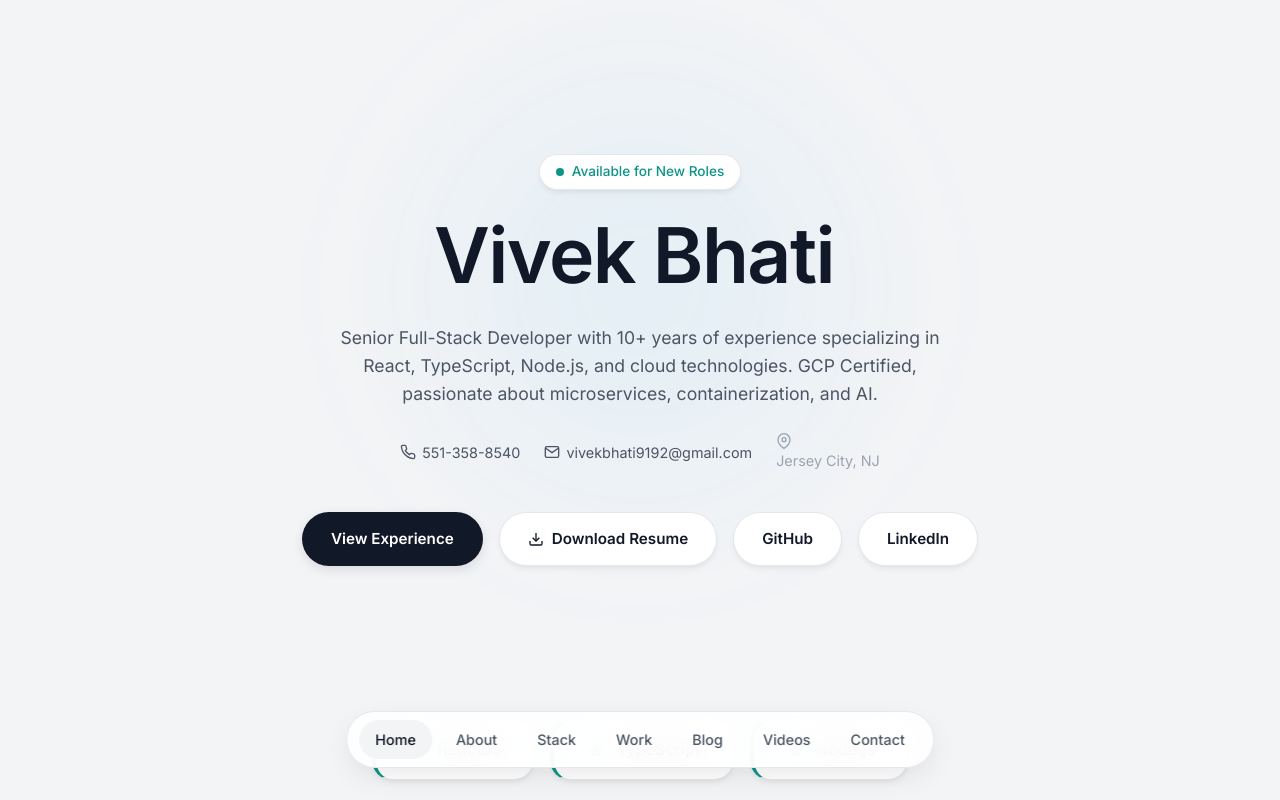
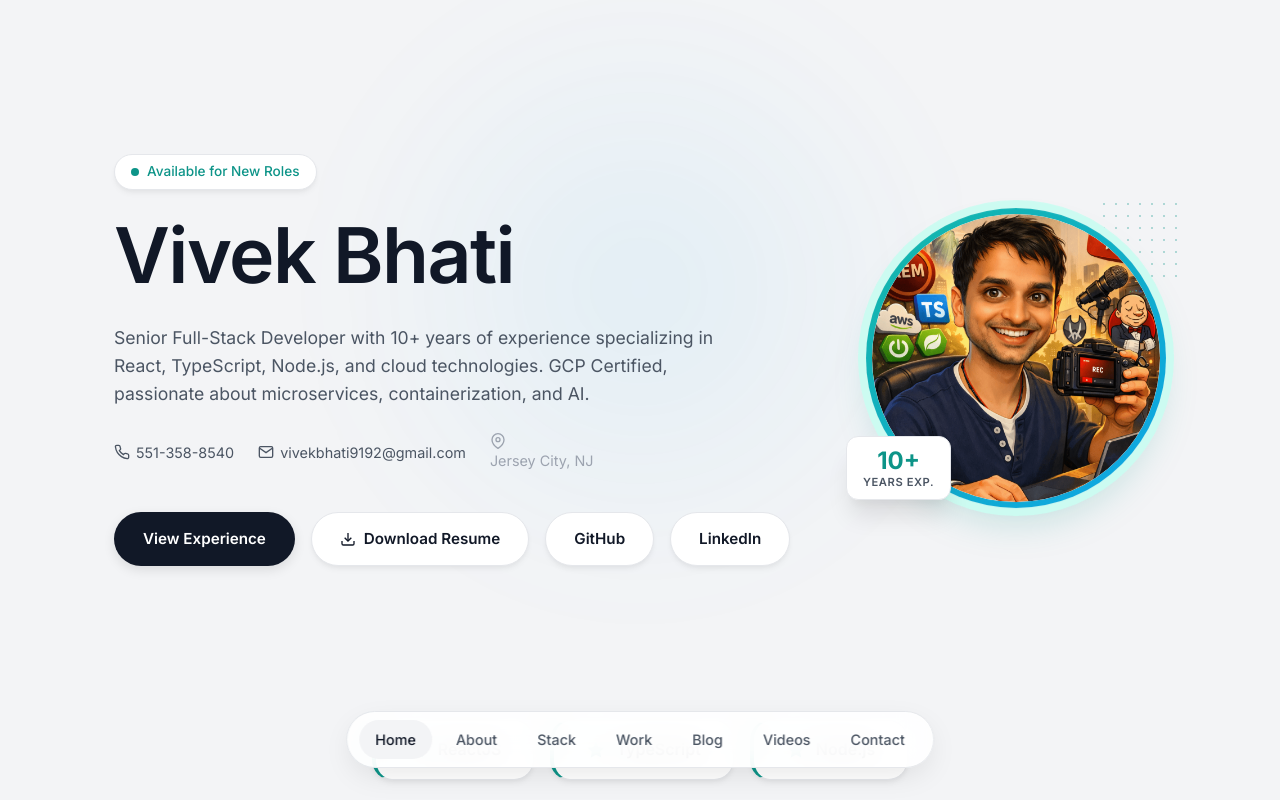
Before and after one commit to BhatiVivek/vivek-portfolio, a Next.js app: page / in a window 1280 px wide. Shown: the top 800 px of the page. Built offline with nearby package versions, Linux system fonts and the light colour scheme.

Commit message:
Add profile image and enhance hero section layout

```diff
--- a/src/app/home.module.css
+++ b/src/app/home.module.css
@@ -59,9 +59,101 @@
   z-index: 0;
 }
 
+.heroLayout {
+  z-index: 1;
+  display: flex;
+  align-items: center;
+  gap: 60px;
+}
+
 .heroContent {
-  z-index: 1;
-  text-align: center;
+  flex: 1;
+  text-align: left;
+}
+
+/* ===== Profile Picture ===== */
+.heroProfileWrapper {
+  flex-shrink: 0;
+  position: relative;
+  display: flex;
+  align-items: center;
+  justify-content: center;
+}
+
+.heroProfileRing {
+  position: relative;
+  width: 300px;
+  height: 300px;
+  border-radius: 50%;
+  padding: 6px;
+  background: var(--accent-gradient);
+  box-shadow:
+    0 0 0 8px var(--accent-dim),
+    0 20px 40px -10px rgba(13, 148, 136, 0.25);
+  animation: profileFloat 6s ease-in-out infinite;
+}
+
+.heroProfileImageContainer {
+  width: 100%;
+  height: 100%;
+  border-radius: 50%;
+  overflow: hidden;
+  background: var(--bg-surface);
+}
+
+.heroProfileImage {
+  width: 100%;
+  height: 100%;
+  object-fit: cover;
+  border-radius: 50%;
+}
+
+.heroProfileDots {
+  position: absolute;
+  top: -12px;
+  right: -12px;
+  width: 80px;
+  height: 80px;
+  background-image: radial-gradient(circle, var(--accent-glow) 1.5px, transparent 1.5px);
+  background-size: 12px 12px;
+  opacity: 0.3;
+  pointer-events: none;
+  z-index: -1;
+}
+
+.heroProfileBadge {
+  position: absolute;
+  bottom: 10px;
+  left: -20px;
+  background: var(--bg-surface);
+  border: 1px solid var(--border-subtle);
+  border-radius: var(--radius-md);
+  padding: 10px 16px;
+  box-shadow: var(--shadow-float);
+  display: flex;
+  flex-direction: column;
+  align-items: center;
+  line-height: 1.2;
+  z-index: 2;
+}
+
+.heroProfileBadge span {
+  font-size: 1.5rem;
+  font-weight: 700;
+  color: var(--accent-glow);
+}
+
+.heroProfileBadge small {
+  font-size: 0.7rem;
+  font-weight: 600;
+  color: var(--text-secondary);
+  text-transform: uppercase;
+  letter-spacing: 0.05em;
+}
+
+@keyframes profileFloat {
+  0%, 100% { transform: translateY(0); }
+  50% { transform: translateY(-10px); }
 }
 
 .heroBadge {
@@ -96,7 +188,7 @@
 
 .heroSubtitle {
   max-width: 600px;
-  margin: 0 auto;
+  /* margin: 0 auto; */
   color: var(--text-secondary);
   font-size: 1.1rem;
   line-height: 1.6;
@@ -105,7 +197,7 @@
 .heroCtaGroup {
   display: flex;
   gap: 16px;
-  justify-content: center;
+  justify-content: flex-start;
   margin-top: 40px;
   flex-wrap: wrap;
 }
@@ -113,7 +205,7 @@
 .heroContactRow {
   display: flex;
   gap: 24px;
-  justify-content: center;
+  justify-content: flex-start;
   margin-top: 24px;
   flex-wrap: wrap;
   font-size: 0.9rem;
@@ -283,6 +375,36 @@
 }
 
 /* ===== Responsive ===== */
+@media (max-width: 900px) {
+  .heroLayout {
+    flex-direction: column-reverse;
+    text-align: center;
+    gap: 40px;
+  }
+
+  .heroContent {
+    text-align: center;
+  }
+
+  .heroCtaGroup {
+    justify-content: center;
+  }
+
+  .heroContactRow {
+    justify-content: center;
+  }
+
+  .heroProfileRing {
+    width: 220px;
+    height: 220px;
+  }
+
+  .heroProfileBadge {
+    bottom: 0;
+    left: -10px;
+  }
+}
+
 @media (max-width: 768px) {
   .heroTitle {
     font-size: 2.5rem;
@@ -309,6 +431,11 @@
     align-items: center;
   }
 
+  .heroProfileRing {
+    width: 180px;
+    height: 180px;
+  }
+
   .stackGrid {
     grid-template-columns: 1fr;
   }
--- a/src/components/home/HeroSection.tsx
+++ b/src/components/home/HeroSection.tsx
@@ -10,7 +10,9 @@ export default function HeroSection({ handleDownloadResume }: HeroSectionProps)
   return (
     <section id="hero" className={`${styles.hero} container`}>
       <div className={styles.heroLightLeak}></div>
-      <div className={`${styles.heroContent} fade-up`}>
+      <div className={`${styles.heroLayout} fade-up`}>
+        {/* Left: Text Content */}
+        <div className={styles.heroContent}>
           <div className={styles.heroBadge}>
             <span className={styles.heroBadgeDot}></span>
             Available for New Roles
@@ -52,6 +54,28 @@ export default function HeroSection({ handleDownloadResume }: HeroSectionProps)
             </a>
           </div>
         </div>
+
+        {/* Right: Profile Picture */}
+        <div className={styles.heroProfileWrapper}>
+          <div className={styles.heroProfileRing}>
+            <div className={styles.heroProfileImageContainer}>
+              {/* eslint-disable-next-line @next/next/no-img-element */}
+              <img
+                src="/images/profile.png"
+                alt="Vivek Bhati"
+                className={styles.heroProfileImage}
+              />
+            </div>
+          </div>
+          {/* Decorative dots */}
+          <div className={styles.heroProfileDots} aria-hidden="true" />
+          {/* Floating accent badge */}
+          <div className={styles.heroProfileBadge}>
+            <span>10+</span>
+            <small>Years Exp.</small>
+          </div>
+        </div>
+      </div>
     </section>
   );
 }
```
Also changed, not shown: public/images/profile.png (added). Lines whose indentation alone changed are shown as unchanged.
